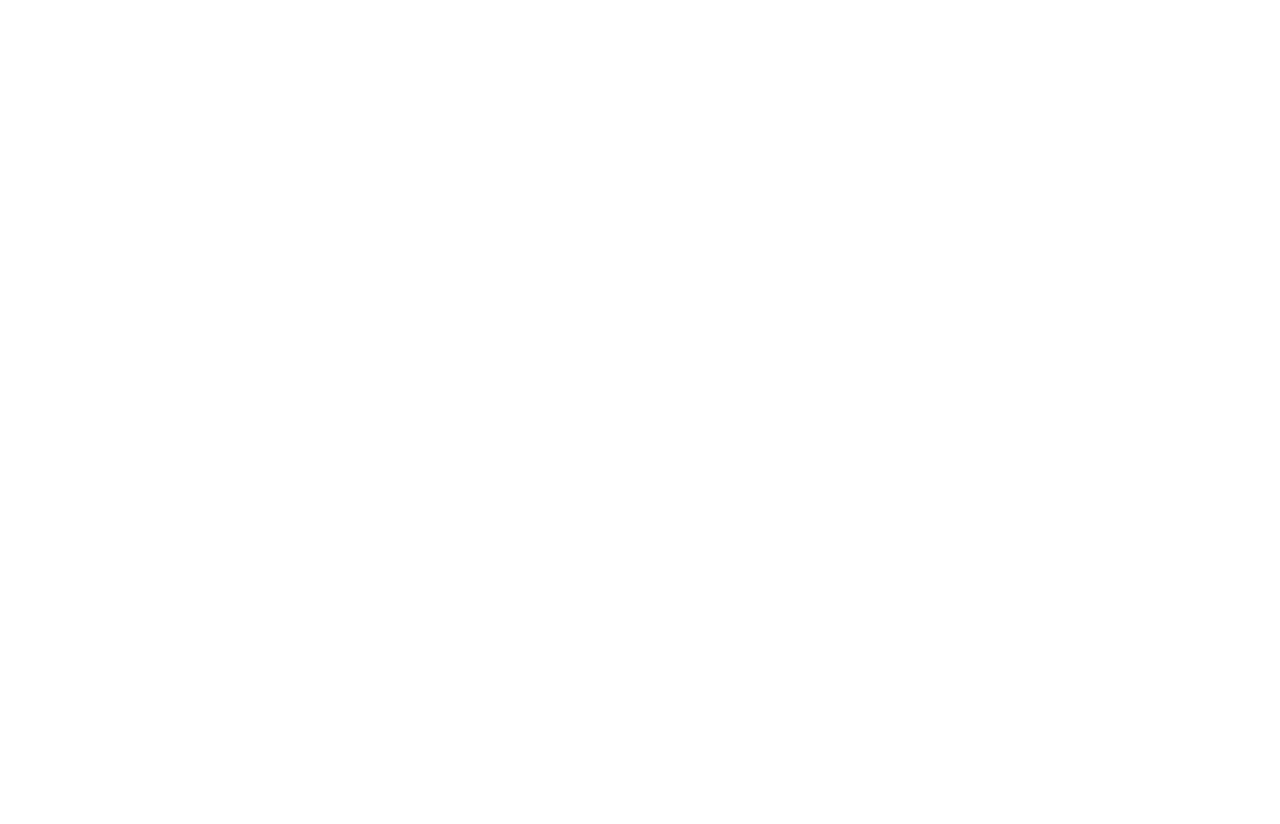
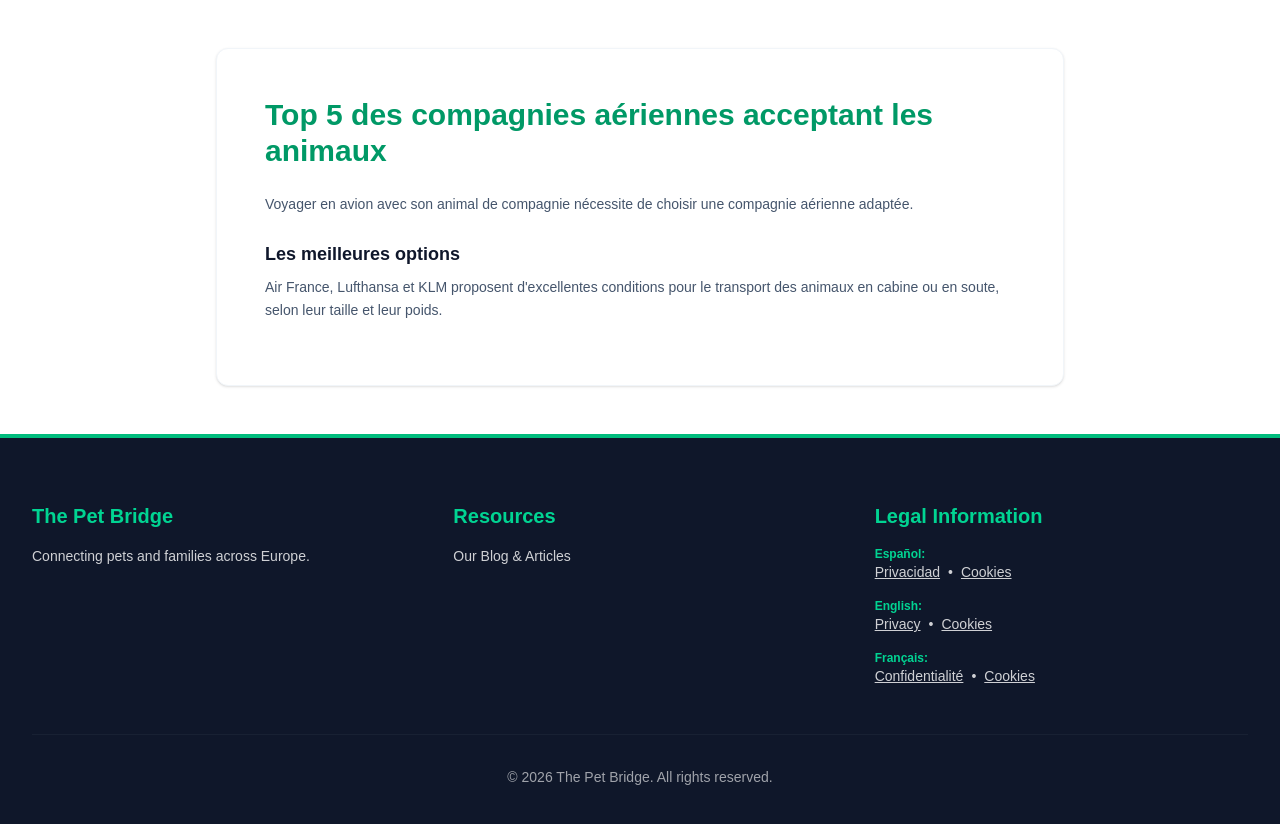
Before and after one commit to eduardochapellin1-debug/thepetbridge, a Next.js app: page /blog/meilleures-compagnies-aeriennes-animaux in a window 1280 px wide. Before the commit this address had no page. Shown: the top 824 px of the page. Before the commit the page ends 800 px from the top, so only its background shows below. Built offline with nearby package versions, Linux system fonts and the light colour scheme.

Commit message:
feat: creadas paginas de articulos en ingles y frances para el blog

```diff
--- /dev/null
+++ b/app/blog/best-pet-friendly-airlines-europe/page.tsx
@@ -0,0 +1,12 @@
+export default function AirlinesEuropeEn() {
+    return (
+      <main className="max-w-4xl mx-auto px-6 py-12 text-left text-slate-800">
+        <div className="bg-white p-8 md:p-12 shadow-sm rounded-xl border border-slate-100">
+          <h1 className="text-3xl font-extrabold text-emerald-600 mb-6">Top 5 Pet-Friendly Airlines in Europe</h1>
+          <p className="text-sm leading-relaxed text-slate-600 mb-4">Traveling with your pet by air requires careful planning and choosing an airline with flexible pet policies.</p>
+          <h2 className="text-lg font-bold text-slate-900 mt-6 mb-2">Best Companies</h2>
+          <p className="text-sm leading-relaxed text-slate-600 mb-4">Airlines like Lufthansa, Air France, and KLM allow small dogs and cats to travel in the cabin under specific weight requirements (usually up to 8kg including the carrier).</p>
+        </div>
+      </main>
+    );
+  }
--- /dev/null
+++ b/app/blog/eu-pet-passport-guide/page.tsx
@@ -0,0 +1,12 @@
+export default function PetPassportGuideEn() {
+    return (
+      <main className="max-w-4xl mx-auto px-6 py-12 text-left text-slate-800">
+        <div className="bg-white p-8 md:p-12 shadow-sm rounded-xl border border-slate-100">
+          <h1 className="text-3xl font-extrabold text-emerald-600 mb-6">How to Get a European Pet Passport</h1>
+          <p className="text-sm leading-relaxed text-slate-600 mb-4">A European Pet Passport is an official document containing essential information about your pet, including identification and rabies vaccination records.</p>
+          <h2 className="text-lg font-bold text-slate-900 mt-6 mb-2">Requirements</h2>
+          <p className="text-sm leading-relaxed text-slate-600 mb-4">Your pet must be microchipped, vaccinated against rabies, and treated for tapeworms if traveling to certain destinations like Ireland or Finland.</p>
+        </div>
+      </main>
+    );
+  }
--- /dev/null
+++ b/app/blog/meilleures-compagnies-aeriennes-animaux/page.tsx
@@ -0,0 +1,12 @@
+export default function CompagniesAeriennesFr() {
+    return (
+      <main className="max-w-4xl mx-auto px-6 py-12 text-left text-slate-800">
+        <div className="bg-white p-8 md:p-12 shadow-sm rounded-xl border border-slate-100">
+          <h1 className="text-3xl font-extrabold text-emerald-600 mb-6">Top 5 des compagnies aériennes acceptant les animaux</h1>
+          <p className="text-sm leading-relaxed text-slate-600 mb-4">Voyager en avion avec son animal de compagnie nécessite de choisir une compagnie aérienne adaptée.</p>
+          <h2 className="text-lg font-bold text-slate-900 mt-6 mb-2">Les meilleures options</h2>
+          <p className="text-sm leading-relaxed text-slate-600 mb-4">Air France, Lufthansa et KLM proposent d'excellentes conditions pour le transport des animaux en cabine ou en soute, selon leur taille et leur poids.</p>
+        </div>
+      </main>
+    );
+  }
--- /dev/null
+++ b/app/blog/passeport-europeen-animaux-guide/page.tsx
@@ -0,0 +1,12 @@
+export default function PasseportGuideFr() {
+    return (
+      <main className="max-w-4xl mx-auto px-6 py-12 text-left text-slate-800">
+        <div className="bg-white p-8 md:p-12 shadow-sm rounded-xl border border-slate-100">
+          <h1 className="text-3xl font-extrabold text-emerald-600 mb-6">Passeport Européen pour Animaux</h1>
+          <p className="text-sm leading-relaxed text-slate-600 mb-4">Le passeport européen pour animaux de compagnie est un document officiel indispensable pour voyager à travers l'Europe avec votre chien ou chat.</p>
+          <h2 className="text-lg font-bold text-slate-900 mt-6 mb-2">Comment l'obtenir</h2>
+          <p className="text-sm leading-relaxed text-slate-600 mb-4">Vous devez vous rendre chez un vétérinaire habilité. L'animal doit être identifié par une puce électronique et avoir un vaccin contre la rage en cours de validité.</p>
+        </div>
+      </main>
+    );
+  }
```
